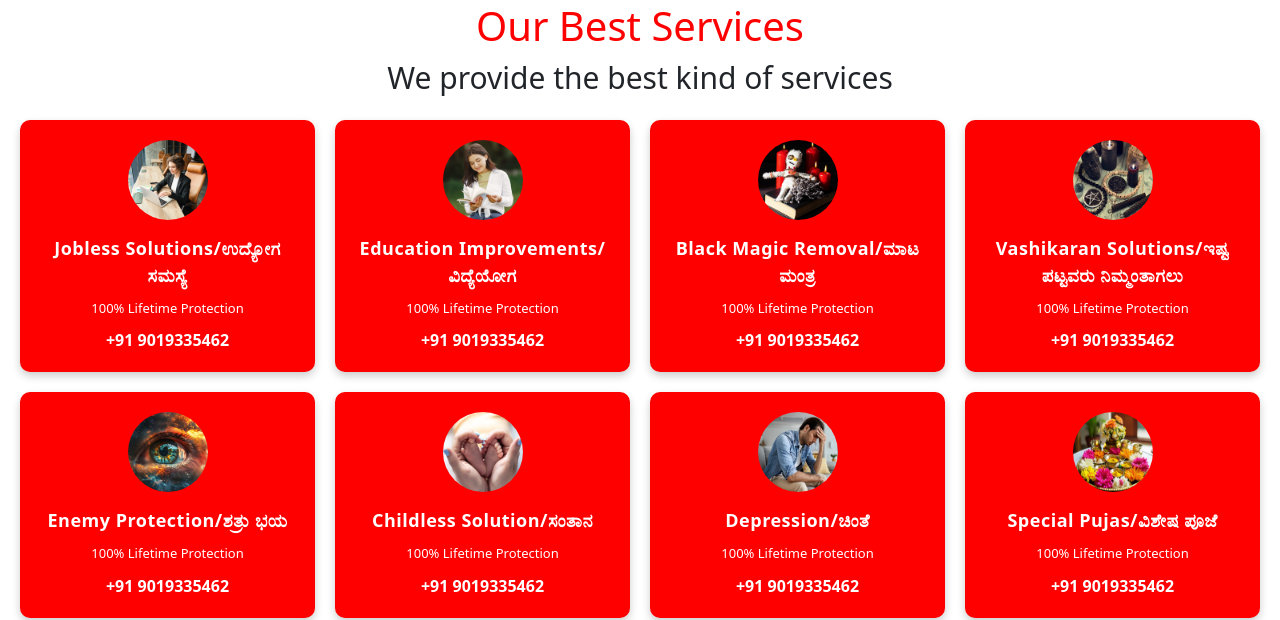
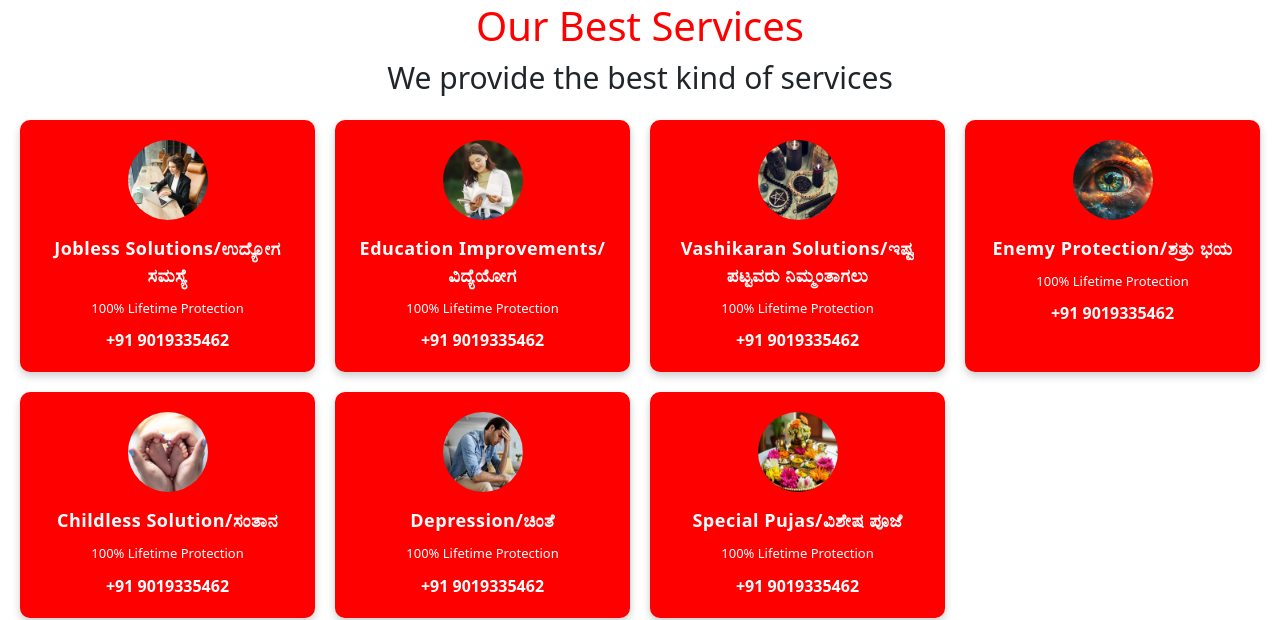
Before and after one commit to Dhanush1322/Aadishakthi-astrologer-, a plain HTML site: page index.html in a window 1280 px wide. Shown: the part 3280-3900 px from the top of the page. Drawn offline with nearby package versions, Linux system fonts and the light colour scheme; files that its build step writes are made by us from their sources; a script that the page names is missing.

Commit message:
black magic

```diff
--- a/index.html
+++ b/index.html
@@ -373,12 +373,7 @@
         <div>100% Lifetime Protection</div>
         <div class="contact">+91 9019335462</div>
       </div>
-      <div class="service-box">
-        <img src="img/Black-Magic.jpg" alt="Family Problem">
-        <div class="title">Black Magic Removal/ಮಾಟ ಮಂತ್ರ</div>
-        <div>100% Lifetime Protection</div>
-        <div class="contact">+91 9019335462</div>
-      </div>
+
       <div class="service-box">
         <img src="img/Vashikaran.jpg" alt="Husband Wife Dispute">
         <div class="title">Vashikaran Solutions/ಇಷ್ಟ ಪಟ್ಟವರು ನಿಮ್ಮಂತಾಗಲು</div>
```
